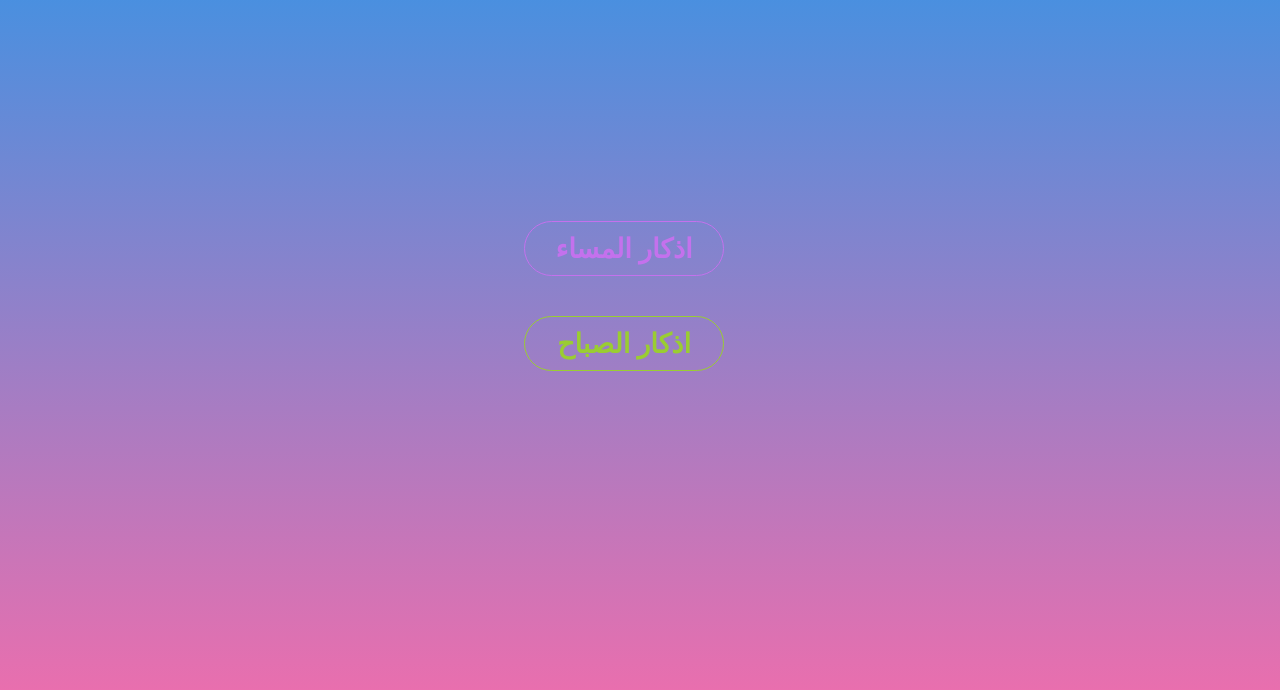
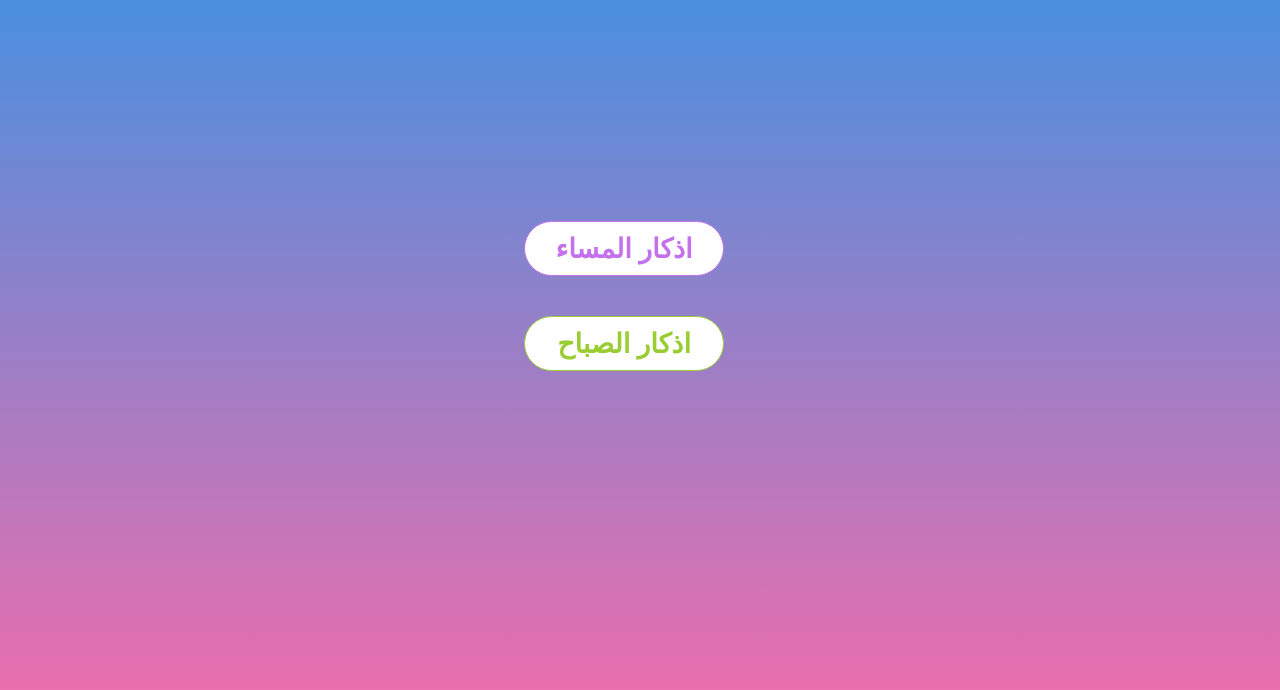
Before and after one commit to ahmed-ghallap/azkar, a plain HTML site: page index.html in a window 1280 px wide. Shown: the part 96-786 px from the top of the page. Drawn offline with nearby package versions, Linux system fonts and the light colour scheme.

Commit message:
تعديل في بعض الايكونات

```diff
--- a/styles.css
+++ b/styles.css
@@ -40,6 +40,7 @@ h2 {
    align-items: center;
    flex-direction: column;
 }
+
 
 .main-nav  * {
     font-size: 1.3em;
@@ -91,7 +92,6 @@ h1 {
 .btn {
     display: flex;
     justify-content: center;
-    /* background-color: green; */
 }
 
 .btn > a {
@@ -114,8 +114,9 @@ nav {
     width: 100%;
     height: 40px;
     padding: 0 10px;
-    /* background: linear-gradient(#1f4037 ,#99f2c8) */
     background-color: white;
+    box-shadow: 0 7px limegreen;
+
 }
 
 nav > a {
@@ -135,10 +136,13 @@ nav > a {
 }
 
 .btn-night {
+    background-color: white;
     border: 1px solid #c471ed;
     color: #c471ed;
 }
 .btn-morning {
+    background-color: white;
+
     border: 1px solid YellowGreen;
     color: YellowGreen ;
 }
```
